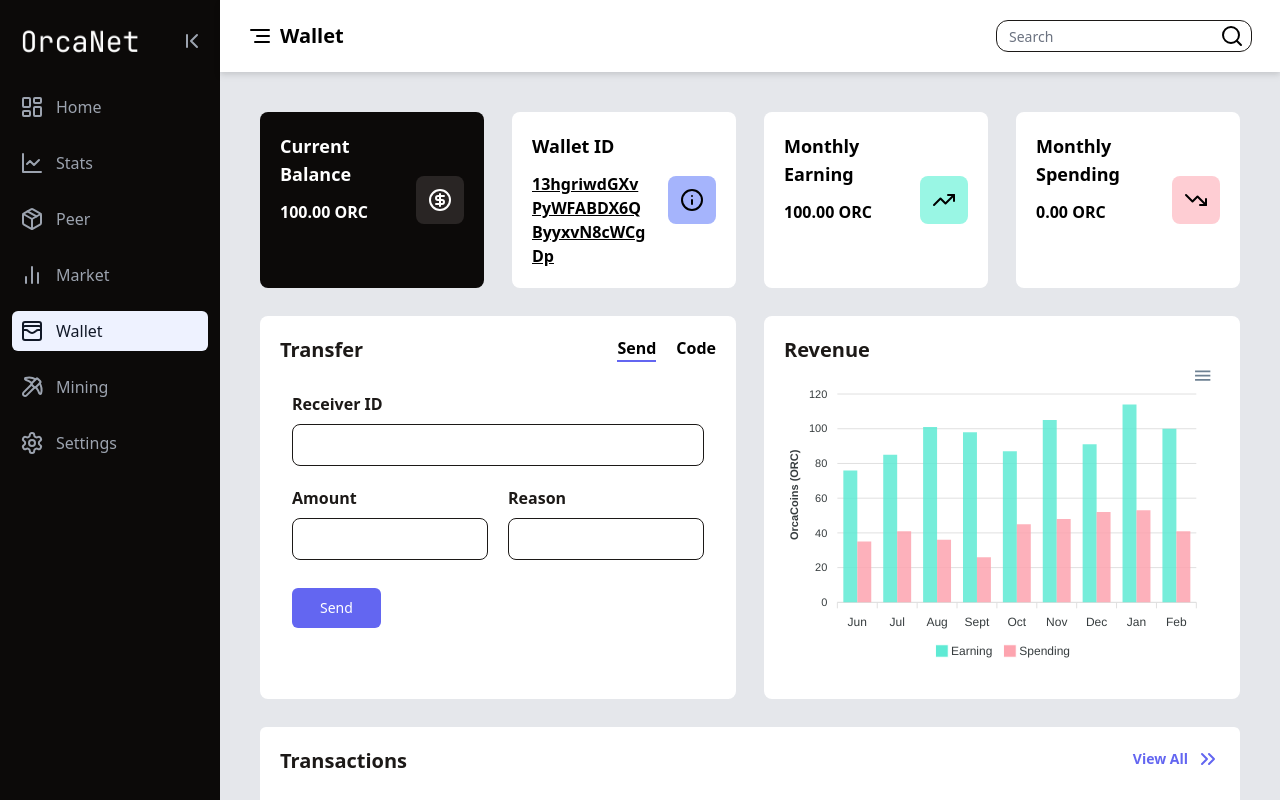
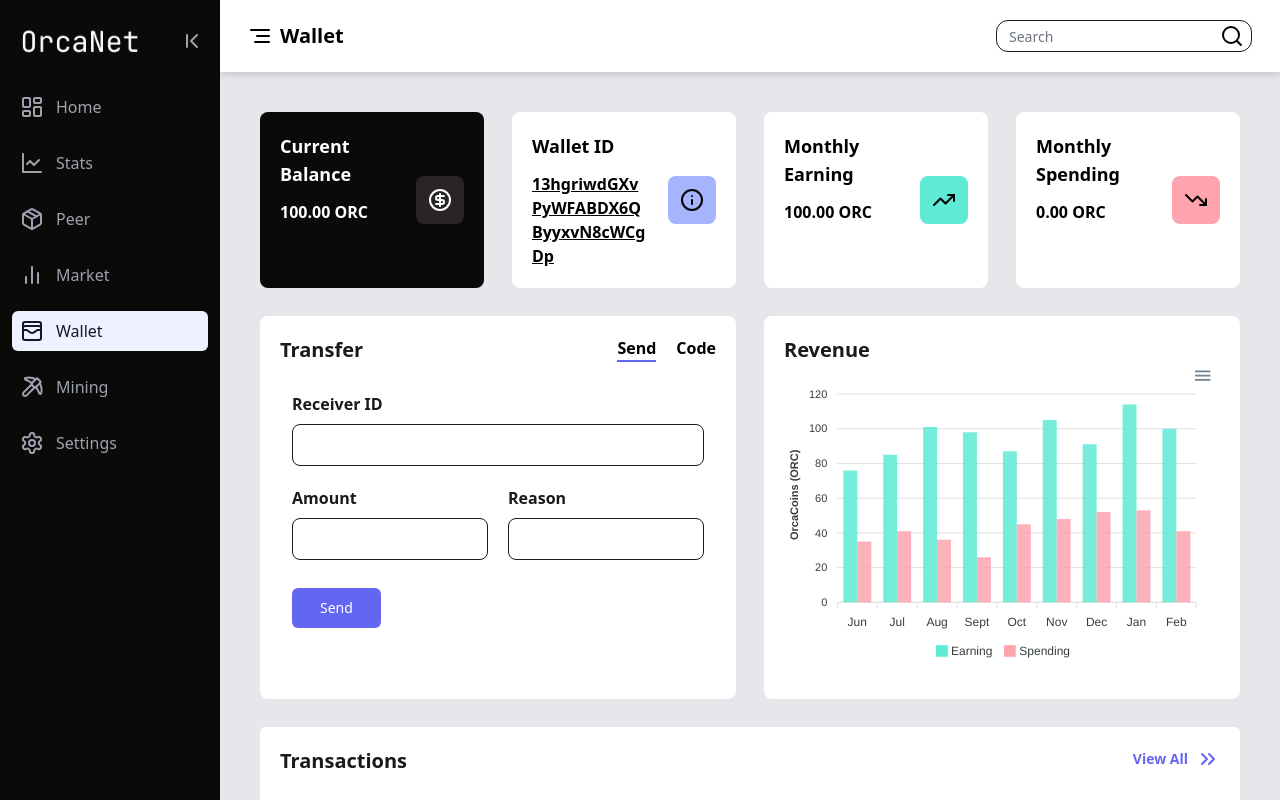
Before and after one commit to sbu-416-24sp/orcanet-desktop-deprecated, a React (Vite) app in the folder frontend/: page /wallet in a window 1280 px wide. Built offline with nearby package versions, Linux system fonts and the light colour scheme.

Commit message:
Modify icon style

```diff
--- a/frontend/src/wallet/WalletInfoCards.tsx
+++ b/frontend/src/wallet/WalletInfoCards.tsx
@@ -20,13 +20,13 @@ export default function WalletInfoCards() {
       icon: <TrendingUp />,
       title: "Monthly Earning",
       text: "100.00 ORC",
-      iconStyle: "bg-teal-200",
+      iconStyle: "bg-teal-300",
     },
     {
       icon: <TrendingDown />,
       title: "Monthly Spending",
       text: "0.00 ORC",
-      iconStyle: "bg-rose-200",
+      iconStyle: "bg-rose-300",
     },
   ];
 
```
